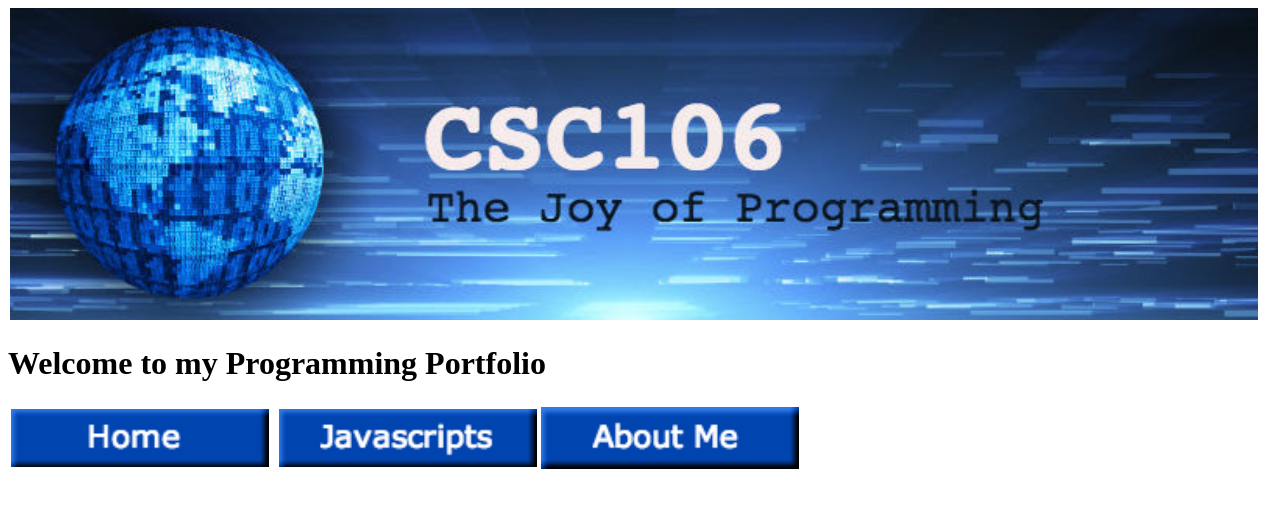
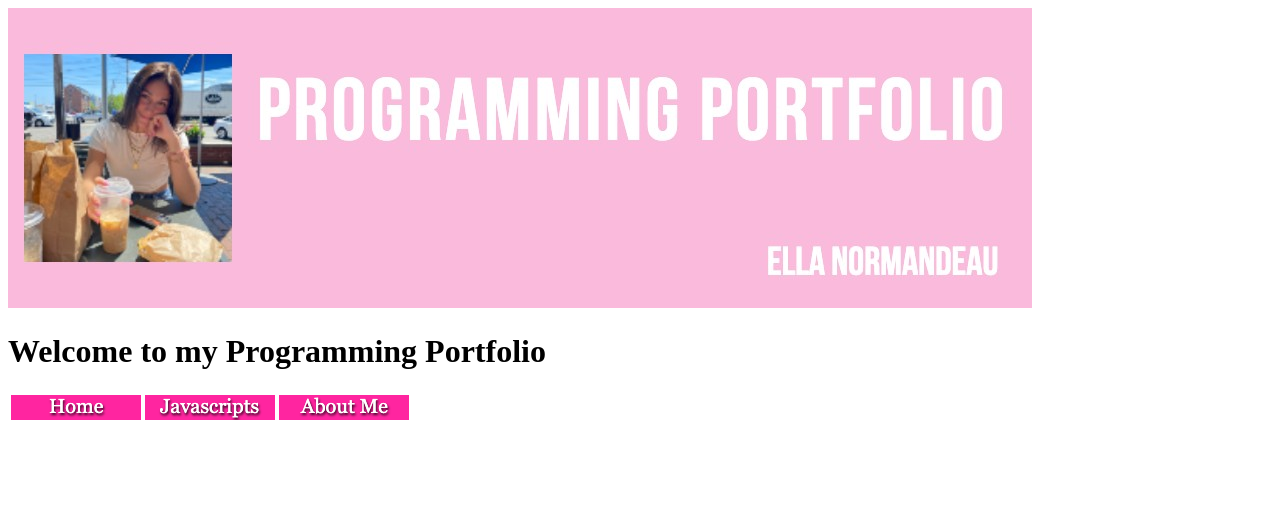
Before and after one commit to ellanorm/ellanorm.github.io, a plain HTML site: page index.html in a window 1280 px wide. Drawn offline with Linux system fonts and the light colour scheme.

Commit message:
Update index.html

```diff
--- a/index.html
+++ b/index.html
@@ -7,14 +7,14 @@
     </head>
 
     <body>
-           <img src="csc106_banner.jpg">
+           <img src="Mybanner.jpg">
       <h1>Welcome to my Programming Portfolio</h1>
     </body>
    <table>
         <tr>
-            <th> <a href=index.html> <img src="home.jpg"> </a> </th>
-            <th> <a href=javascripts.html> <img src="javascripts.jpg"> </a> </th>
-            <th> <a href=about.html> <img src="aboutme.jpg"> </a> </th>
+            <th> <a href=index.html> <img src="home.png"> </a> </th>
+            <th> <a href=javascripts.html> <img src="javascripts.png"> </a> </th>
+            <th> <a href=about.html> <img src="aboutme.png"> </a> </th>
         </tr>
 
     </table>
```
